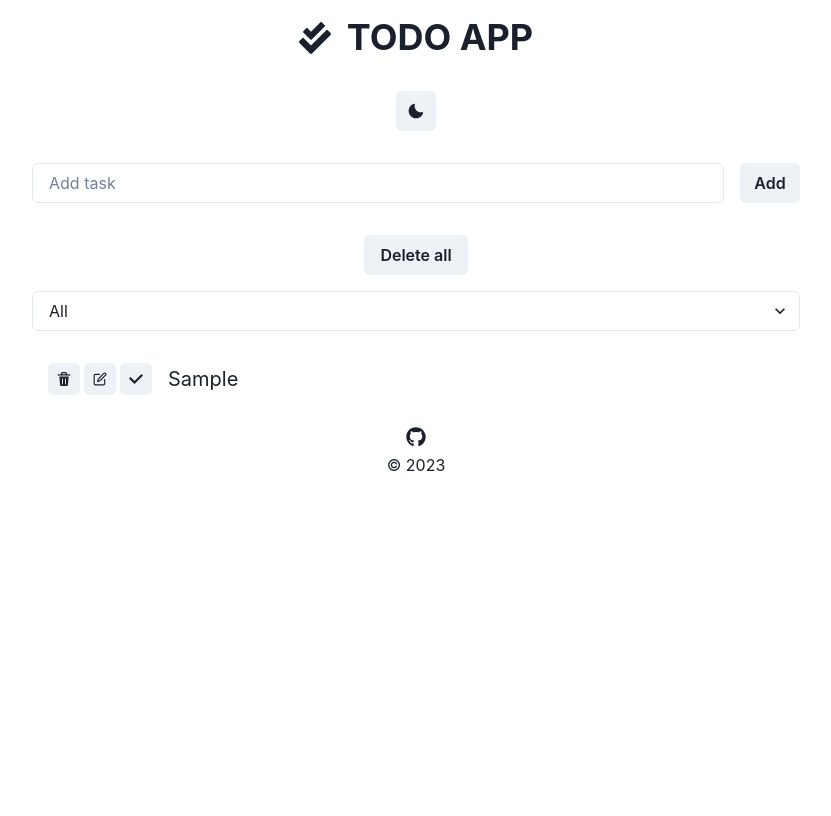
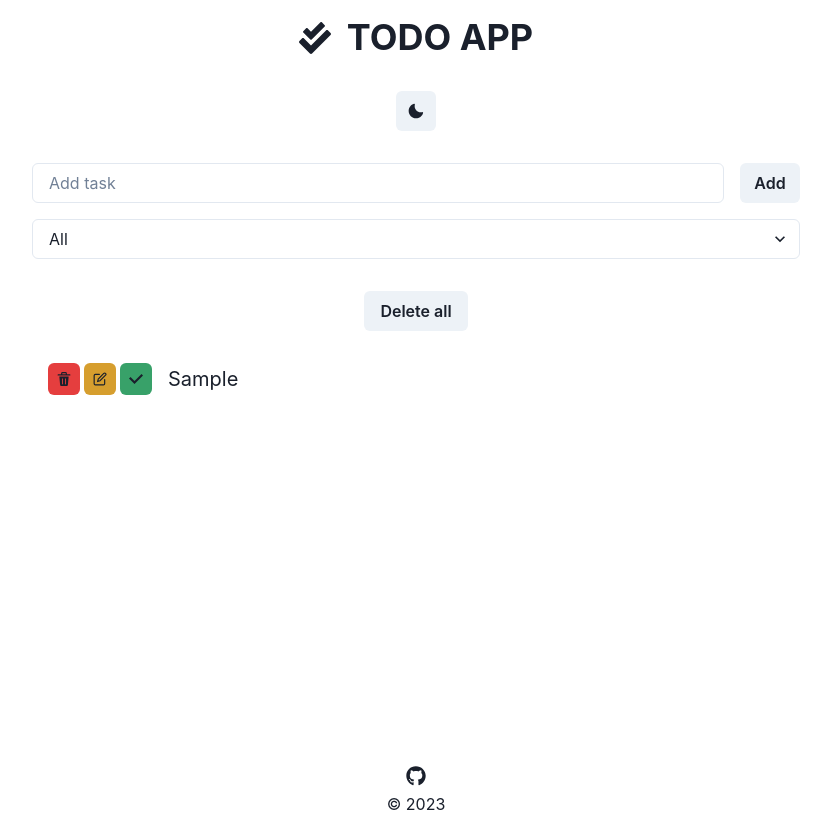
Before and after one commit to mjamecny/todoapp, a React (Vite) app: page / in a window 1280 px wide. Both pictures are taken after typing "Sample" into the empty fields and a click on the button "Add". Shown: the whole page, without its empty margins (224-1055 px from the left). Built offline with nearby package versions, Linux system fonts and the light colour scheme.

Commit message:
change edit,delete,check button color

```diff
--- a/src/components/Footer.jsx
+++ b/src/components/Footer.jsx
@@ -3,7 +3,7 @@ import { FaGithub } from 'react-icons/fa'
 
 const Footer = () => {
   return (
-    <Center height="50px" flexDirection="column" mt="2rem">
+    <Center flexDirection="column" mt="2rem">
       <Link href="https://github.com/mjamecny/todoapp" target="blank">
         <Icon as={FaGithub} boxSize={5} />
       </Link>
--- a/src/components/TodoEmpty.jsx
+++ b/src/components/TodoEmpty.jsx
@@ -3,7 +3,7 @@ import { Flex, Text } from '@chakra-ui/react'
 const TodoEmpty = () => {
   return (
     <Flex justify="center" align="center" flex="1">
-      <Text fontSize="3xl">All Done</Text>
+      <Text fontSize="3xl">There is nothing to see...</Text>
     </Flex>
   )
 }
--- a/src/components/TodoItem.jsx
+++ b/src/components/TodoItem.jsx
@@ -39,6 +39,8 @@ const TodoItem = () => {
                 <Tooltip hasArrow label="Delete">
                   <IconButton
                     size="sm"
+                    bg="red.500"
+                    _hover={{ bg: 'red.600' }}
                     onClick={() => dispatch(deleteTodo(id))}
                     aria-label="Delete"
                     icon={<DeleteIcon />}
@@ -48,6 +50,8 @@ const TodoItem = () => {
                   <IconButton
                     isDisabled={isCompleted}
                     size="sm"
+                    bg="yellow.500"
+                    _hover={{ bg: 'yellow.600' }}
                     onClick={() => {
                       dispatch(editTodo(id))
                     }}
@@ -59,6 +63,8 @@ const TodoItem = () => {
                   <IconButton
                     isDisabled={isCompleted}
                     size="sm"
+                    bg="green.500"
+                    _hover={{ bg: 'green.600' }}
                     onClick={() => dispatch(checkTodo(id))}
                     aria-label="Check"
                     icon={<CheckIcon />}
@@ -89,7 +95,10 @@ const TodoItem = () => {
                   </form>
                 </FormControl>
               ) : (
-                <Text as={isCompleted ? 'del' : ''} fontSize="xl">
+                <Text
+                  as={isCompleted ? 'del' : ''}
+                  fontSize={{ base: 'sm', md: 'xl' }}
+                >
                   {task}
                 </Text>
               )}
--- a/src/components/TodoList.jsx
+++ b/src/components/TodoList.jsx
@@ -10,16 +10,16 @@ import TodoEmpty from './TodoEmpty'
 
 const TodoList = () => {
   const dispatch = useDispatch()
-  const todos = useSelector(selectFilteredTodos)
+  const filteredTodos = useSelector(selectFilteredTodos)
 
   return (
     <>
-      {todos.length !== 0 ? (
-        <Flex flexDirection="column" mt="2rem">
+      <TodoFilter />
+      {filteredTodos.length !== 0 ? (
+        <Flex flexDirection="column" mt="2rem" flex="1">
           <Button alignSelf="center" onClick={() => dispatch(deleteAll())}>
             Delete all
           </Button>
-          <TodoFilter />
           <UnorderedList listStyleType="none" mt="2rem">
             <Flex gap="1rem" flexDirection="column">
               <TodoItem />
```
